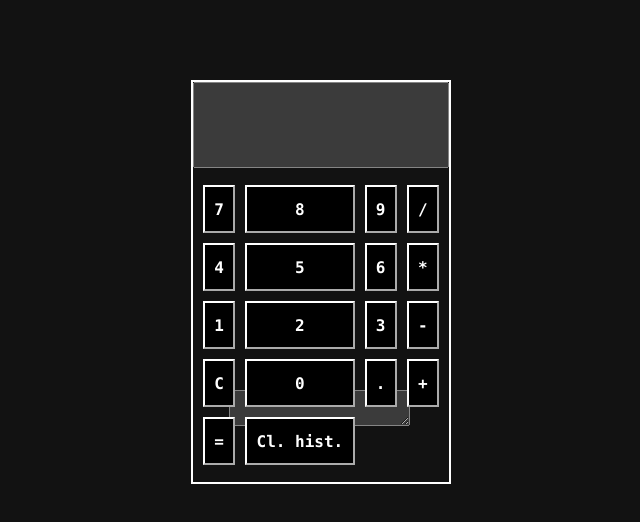
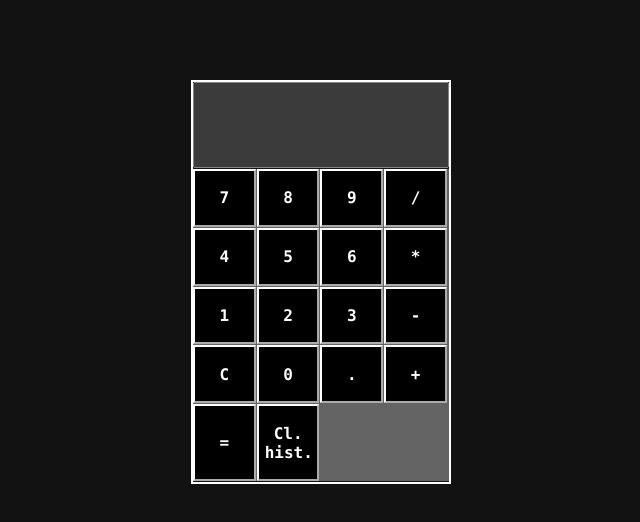
Before and after one commit to vuxcode/pr1-project-waterwing, a plain HTML site: page index.html in a window 1280 px wide. Shown: the whole page, without its empty margins (321-961 px from the left). Drawn offline with Linux system fonts and the light colour scheme.

Commit message:
Added style for buttons div

```diff
--- a/index.html
+++ b/index.html
@@ -21,6 +21,17 @@ button{
 button:hover{
     background-color: rgba(50,50,50,1);
 }
+/* Style for the buttons div */
+#buttons{
+    display: grid;
+    grid-template-columns: 4.9vw 4.9vw 4.9vw 4.9vw;
+    height: 39vh;
+    width: 20vw;
+    grid-row-gap: 1px;
+    grid-column-gap: 1px;
+    background-color: rgba(100,100,100,1);
+}
+
 /* Style for the calcculator div */
 #calculator{
   position: absolute;
@@ -40,16 +51,7 @@ button:hover{
   text-align: right;
   resize: none;
 }
-/* Style for the buttons */
-#buttons{
-  display: grid;
-  grid-template-columns: auto auto auto auto;
-  height: 35vh;
-  width: 20vw;
-  grid-row-gap: 10px;
-  grid-column-gap: 10px;
-  padding: 10px
-  }
+
 </style>
 <body>
 <!-- One div containing all the elements of the calculator -->
```
